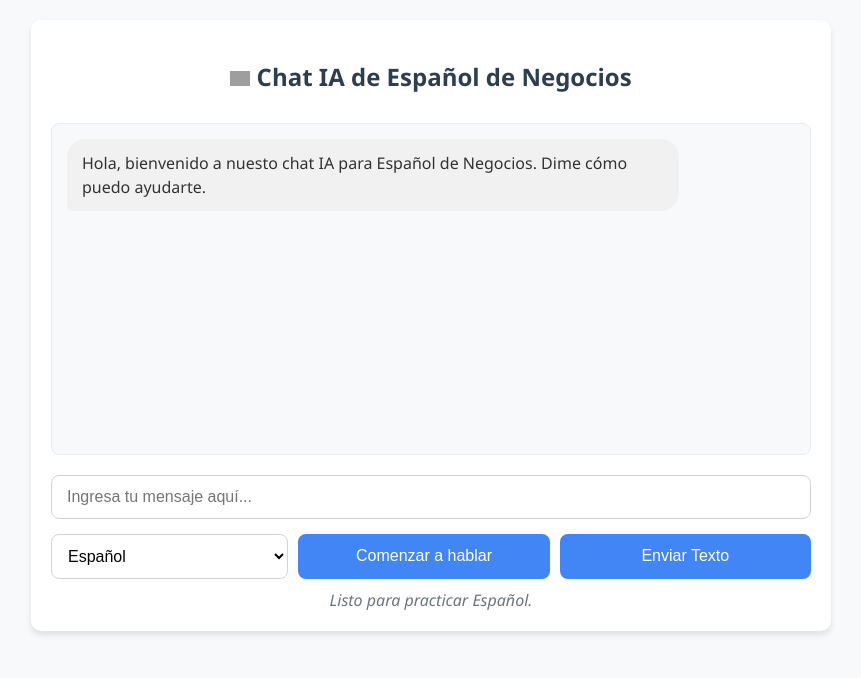
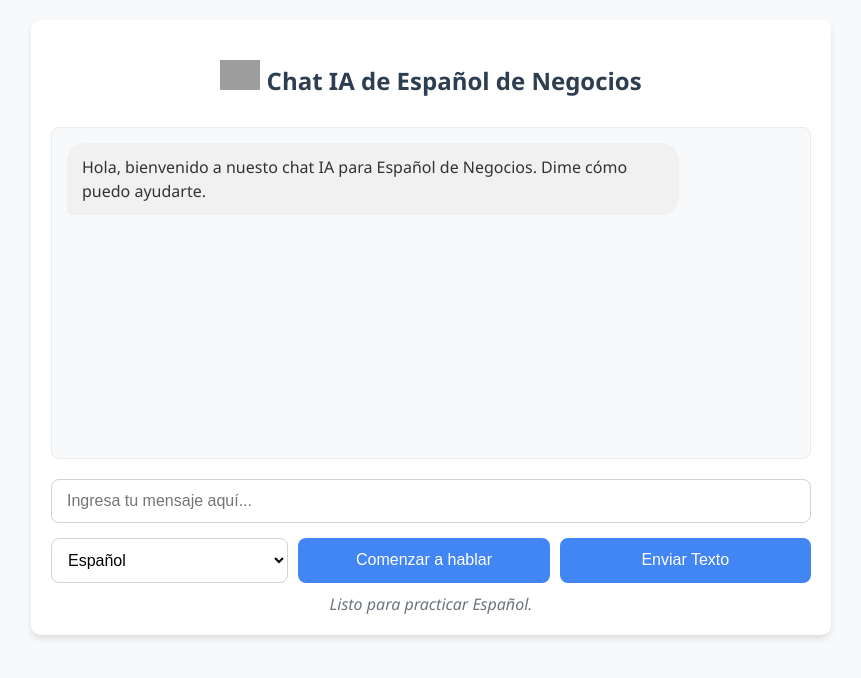
Before and after one commit to camachome/Elearning, a plain HTML site: page AI Chat.html in a window 1280 px wide. Shown: the whole page, without its empty margins (209-1070 px from the left). Drawn offline with Linux system fonts and the light colour scheme; grey boxes are pictures that could not be loaded; a script that the page names is missing.

Commit message:
Update AI Chat.html

```diff
--- a/AI Chat.html
+++ b/AI Chat.html
@@ -112,8 +112,8 @@
 </head>
 <body>
     <div id="chat-container">
-        <h2><img height=15px src="https://www.fh-dortmund.de/WEB-IES/fhdo-module/2.29.0/images/FHDO-Logo-large.svg" alt="Descripción de la imagen">
-Chat IA de Español de Negocios</h2>
+        <h2><img height=30px src="https://www.fh-dortmund.de/WEB-IES/fhdo-module/2.29.0/images/FHDO-Logo-large.svg" alt="Descripción de la imagen">
+      Chat IA de Español de Negocios</h2>
 
         <div id="chatbox">
             <div class="message ai-message">Hola, bienvenido a nuesto chat IA para Español de Negocios. Dime cómo puedo ayudarte.</div>
```
